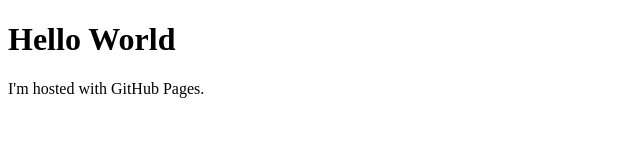
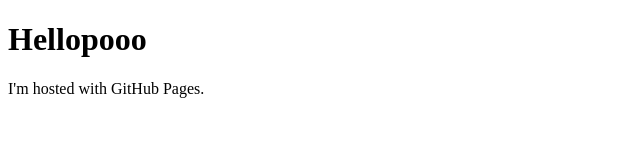
Before and after one commit to siman8457/siman8457.github.io, a plain HTML site: page index.html in a window 1280 px wide. Shown: the full height of the page, 0-640 px from the left. Drawn offline with Linux system fonts and the light colour scheme.

Commit message:
no message

```diff
--- a/index.html
+++ b/index.html
@@ -1,7 +1,7 @@
 <!DOCTYPE html>
 <html>
 <body>
-<h1>Hello World</h1>
+<h1>Hellopooo</h1>
 <p>I'm hosted with GitHub Pages.</p>
 </body>
 </html>
```
